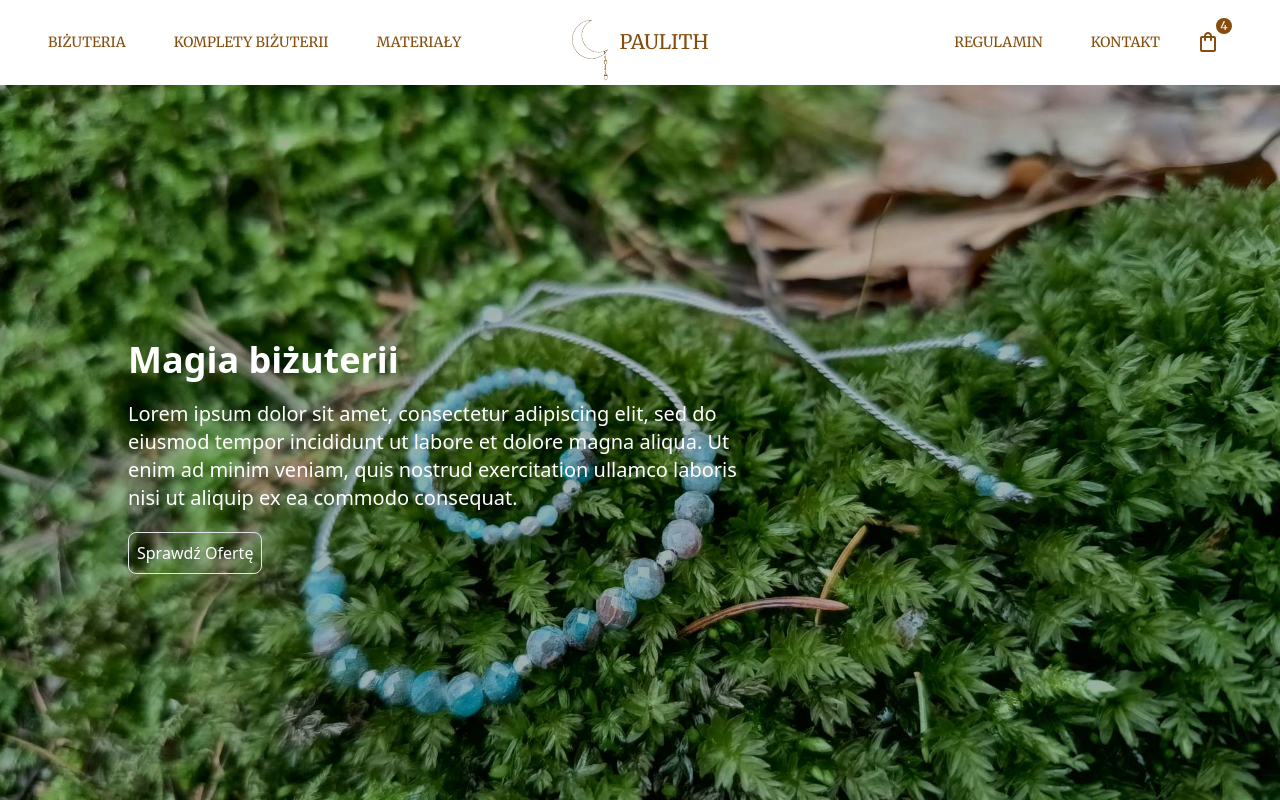
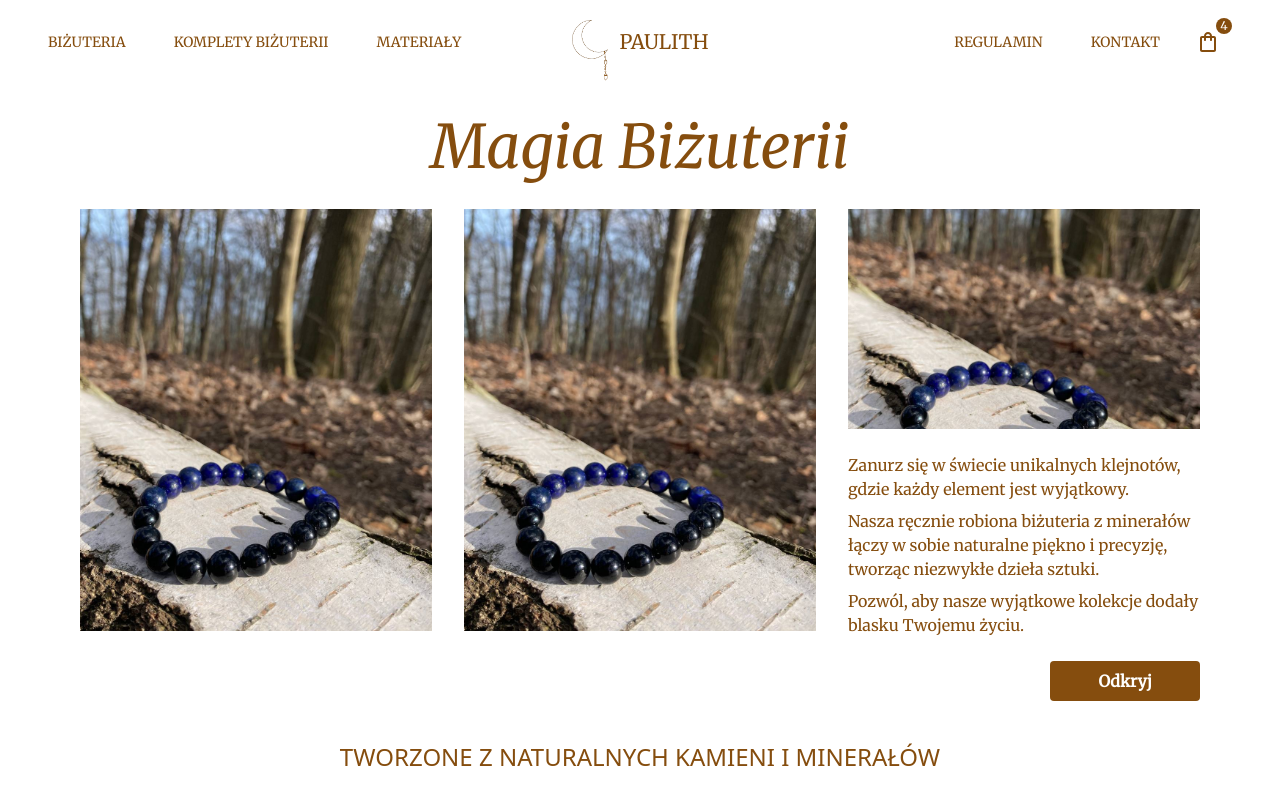
Before and after one commit to GxbrielZ/PaulithStore, a React (Vite) app: page / in a window 1280 px wide. Shown: the top 800 px of the page. Built offline with nearby package versions, Linux system fonts and the light colour scheme.

Commit message:
Create new Hero section

```diff
--- a/src/components/Hero/Hero.jsx
+++ b/src/components/Hero/Hero.jsx
@@ -1,39 +1,56 @@
 import React from 'react';
-import HeroPic from "../../assets/Hero/HeroPic.jpg";
-
-const HeroData = [
-    {
-        id: 1,
-        img: HeroPic,
-        title: "Magia biżuterii",
-        buttonTitle: "Sprawdź Ofertę",
-        description:
-            "Lorem ipsum dolor sit amet, consectetur adipiscing elit, sed do eiusmod tempor incididunt ut labore et dolore magna aliqua. Ut enim ad minim veniam, quis nostrud exercitation ullamco laboris nisi ut aliquip ex ea commodo consequat."
-    },
-];
+import { Link } from 'react-router-dom';
+import Bracelet from "../../assets/Categories/Bracelet.jpg";
 
 const Hero = () => {
     return (
-      <div className='relative w-full h-[93vh] font-lato'>
-        <img className='top-0 left-0 w-full h-full object-cover' src={HeroPic} alt="" />
-        <div className='bg-black/30 absolute top-0 left-0 w-full h-[93vh]'></div>
-        <div className='absolute top-0 w-full h-full flex flex-col justify-center text-white'>
-            <div className='absolute left-[5vw] md:left-[10vw]'>
-                <h1 className='font-bold text-4xl drop-shadow-2xl'>
-                    {HeroData[0].title}
-                </h1>
-                <p className='max-w-[90vw] md:max-w-[80vw]
-                lg:max-w-[50vw] drop-shadow-2xl my-5 text-[1.15rem]
-                md:text-xl'>
-                    {HeroData[0].description}
+      <div className="px-4 md:px-20 text-yellow-800">
+        <h1 className="text-6xl text-center italic py-8
+        font-merriweather"
+        >
+            Magia Biżuterii
+        </h1>
+        <div className="grid grid-cols-1 md:grid-cols-3 gap-8">
+          <div className="">
+            <img
+                src={Bracelet}
+                alt="Jewelry 1"
+                className="w-full aspect-[5/6] object-cover"
+            />
+          </div>
+          <div className="">
+            <img
+                src={Bracelet}
+                alt="Jewelry 2"
+                className="w-full aspect-[5/6] object-cover"
+            />
+          </div>
+          <div className="">
+            <img
+                src={Bracelet}
+                alt="Jewelry 3"
+                className="w-full aspect-[8/5] object-cover"
+            />
+            <div className="mt-6 text-yellow-800 font-merriweather">
+                <p className='mt-2'>
+                    Zanurz się w świecie unikalnych klejnotów, gdzie każdy element jest wyjątkowy.
                 </p>
-                <button
-                    className='border rounded-lg p-2 hover:text-black
-                    hover:bg-white duration-700'
-                >
-                    {HeroData[0].buttonTitle}
-                </button>
+                <p className='mt-2'>
+                    Nasza ręcznie robiona biżuteria z minerałów łączy w sobie naturalne piękno i precyzję, tworząc niezwykłe dzieła sztuki.
+                </p>
+                <p className='mt-2'>
+                    Pozwól, aby nasze wyjątkowe kolekcje dodały blasku Twojemu życiu.
+                </p>
+                <div className='flex justify-end mt-6'>
+                    <Link
+                        to="/#"
+                        className="bg-yellow-800 hover:bg-yellow-900 text-white font-semibold py-2 px-12 rounded"
+                    >
+                        Odkryj
+                    </Link>
+                </div>
             </div>
+          </div>
         </div>
       </div>
     );
```
